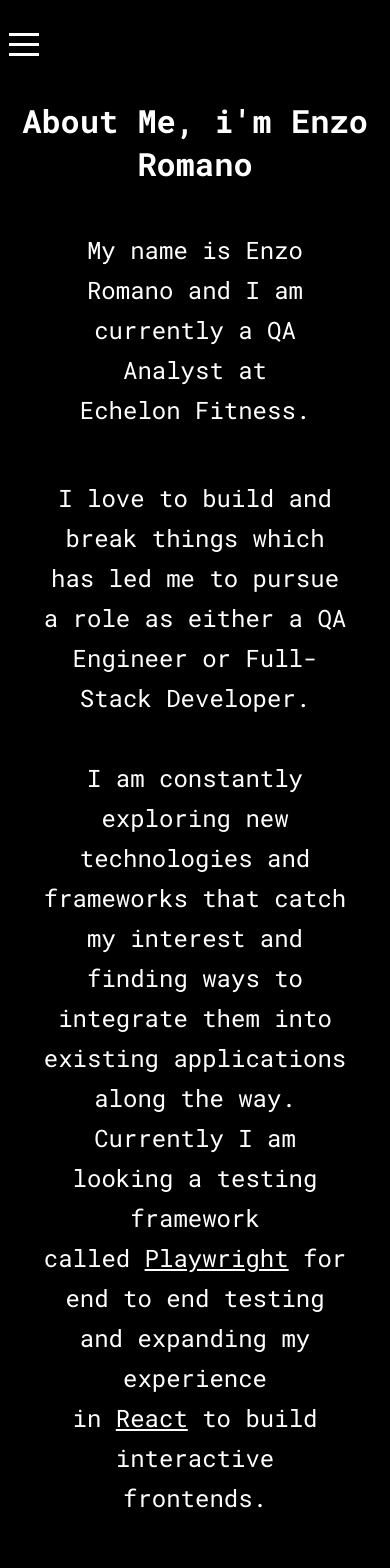
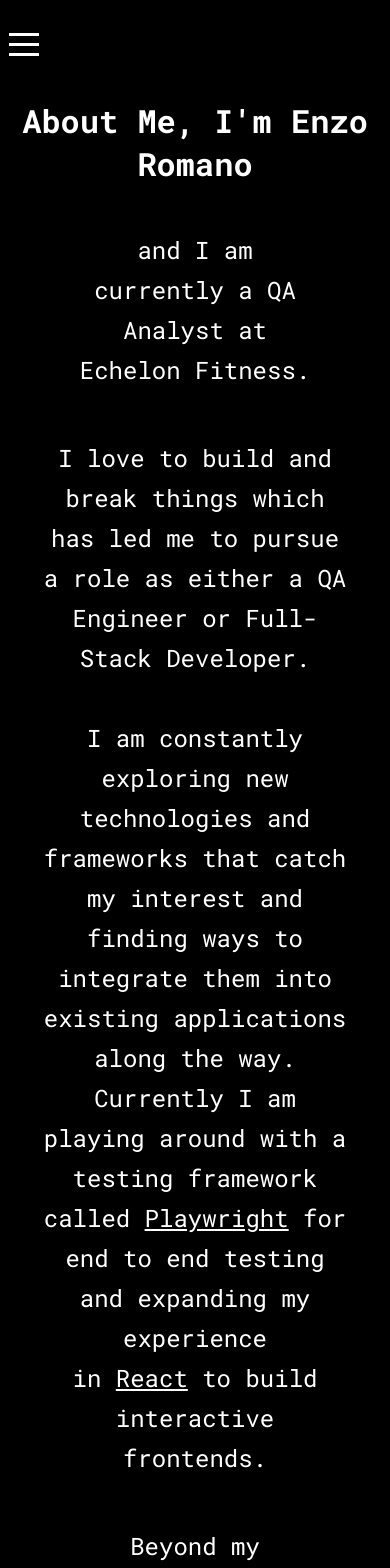
Before and after one commit to enzosromano/portfolio, a React (Create React App) app: page /about in a window 390 px wide. Shown: the top 1568 px of the page. Built offline with nearby package versions, Linux system fonts and the light colour scheme.

Commit message:
Misc fixes and text changes

```diff
--- a/package.json
+++ b/package.json
@@ -3,7 +3,6 @@
   "version": "0.1.0",
   "private": true,
   "dependencies": {
-    "@floating-ui/react": "^0.26.12",
     "@splidejs/react-splide": "^0.7.12",
     "@splidejs/splide": "^4.1.4",
     "@testing-library/jest-dom": "^5.17.0",
--- a/src/components/DirectionalButtons/DirectionalButton.css
+++ b/src/components/DirectionalButtons/DirectionalButton.css
@@ -115,3 +115,11 @@
   --textColor: #0d0d0d;
   --bg: #c7edef;
 }
+
+@media only screen and (max-width: 1100px)  {
+
+  .dir-control {
+    width: 180px;
+  }
+
+}
--- a/src/components/Navbar/NavbarMobile.tsx
+++ b/src/components/Navbar/NavbarMobile.tsx
@@ -1,5 +1,4 @@
 import { useClickAway } from "react-use";
-import {useClick} from '@floating-ui/react';
 import { useRef } from "react";
 import { useState } from "react";
 import { Squash as Hamburger } from "hamburger-react";
--- a/src/pages/About.tsx
+++ b/src/pages/About.tsx
@@ -1,11 +1,11 @@
 export default function Links() {
     return (
         <div>
-            <h1>About Me, i'm Enzo Romano</h1>
+            <h1>About Me, I'm Enzo Romano</h1>
 
             <div className="summary">
                 <p>
-                    My name is Enzo Romano and I am currently a QA Analyst at Echelon Fitness.
+                    and I am currently a QA Analyst at Echelon Fitness.
                 </p>
                 <p>
                     I love to build and break things which has led me to pursue a role as
@@ -13,7 +13,7 @@ export default function Links() {
                     <br></br><br></br>
                     I am constantly exploring new technologies and frameworks that catch
                     my interest and finding ways to integrate them into existing applications
-                    along the way. Currently I am looking a testing framework called&nbsp;
+                    along the way. Currently I am playing around with a testing framework called&nbsp;
                         <a href="https://playwright.dev/" target="_blank" rel="noreferrer">Playwright</a>
                     &nbsp;for end to end testing and expanding my experience in&nbsp;
                         <a href="https://react.dev/" target="_blank" rel="noreferrer">React</a>
```
Also changed, not shown: src/components/ProjectDisplay/ProjectDisplay.css (added), src/components/ProjectDisplay/ProjectDisplay.tsx (added), 1 other file (tests, documents, lock files or other folders).
